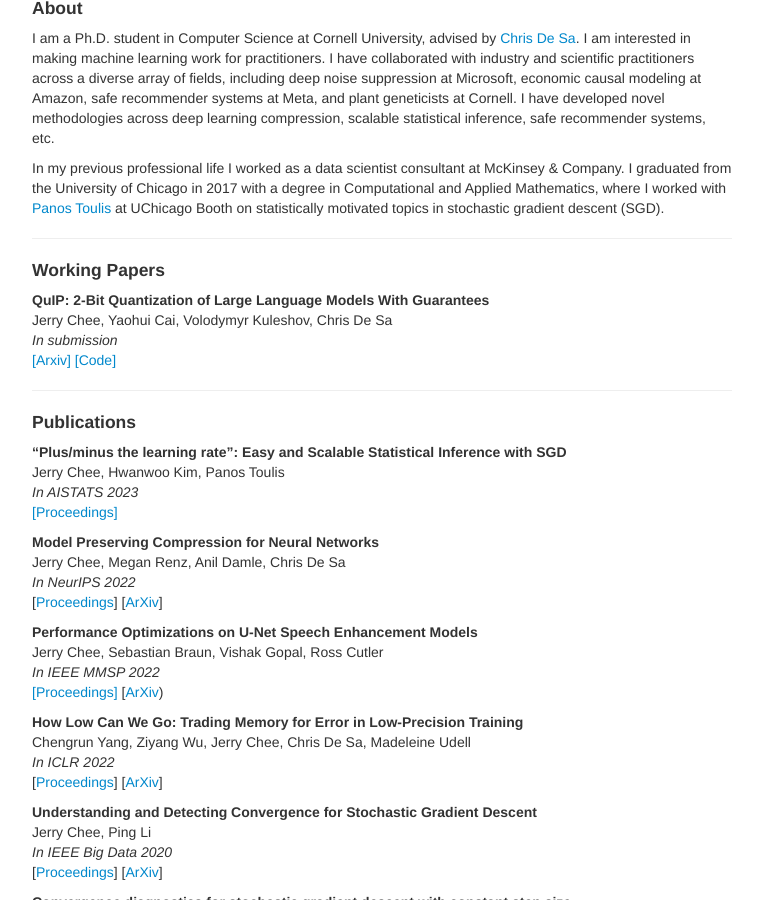
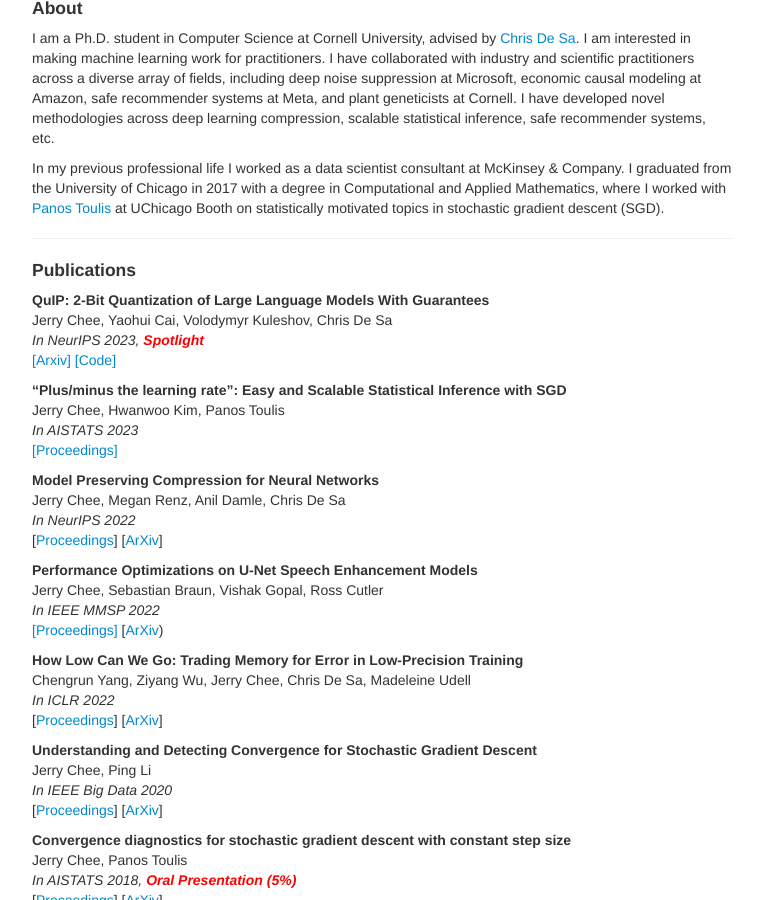
Before and after one commit to jerry-chee/jerry-chee.github.io, a Jekyll site: the page built from index.md, in a window 1280 px wide and 900 px high, scrolled down 526 px. Shown: the whole window, without its empty margins (258-1021 px from the left). Built offline with Jekyll 4.4.1, drawn with Linux system fonts in a browser that asks for light colours.

Commit message:
update quip pub

```diff
--- a/index.md
+++ b/index.md
@@ -32,15 +32,13 @@ I graduated from the University of Chicago in 2017 with a degree in Computationa
 
 ---
 
-#### Working Papers
+#### Publications
+
 **QuIP: 2-Bit Quantization of Large Language Models With Guarantees**\\
 Jerry Chee, Yaohui Cai, Volodymyr Kuleshov, Chris De Sa\\
-*In submission*\\
+*In NeurIPS 2023, **<span style="color: red">Spotlight</span>***\\
 [[Arxiv]](https://arxiv.org/pdf/2307.13304.pdf) [[Code]](https://github.com/jerry-chee/QuIP)
 
----
-
-#### Publications
 **"Plus/minus the learning rate": Easy and Scalable Statistical Inference with SGD**\\
 Jerry Chee, Hwanwoo Kim, Panos Toulis\\
 *In AISTATS 2023*\\
```
